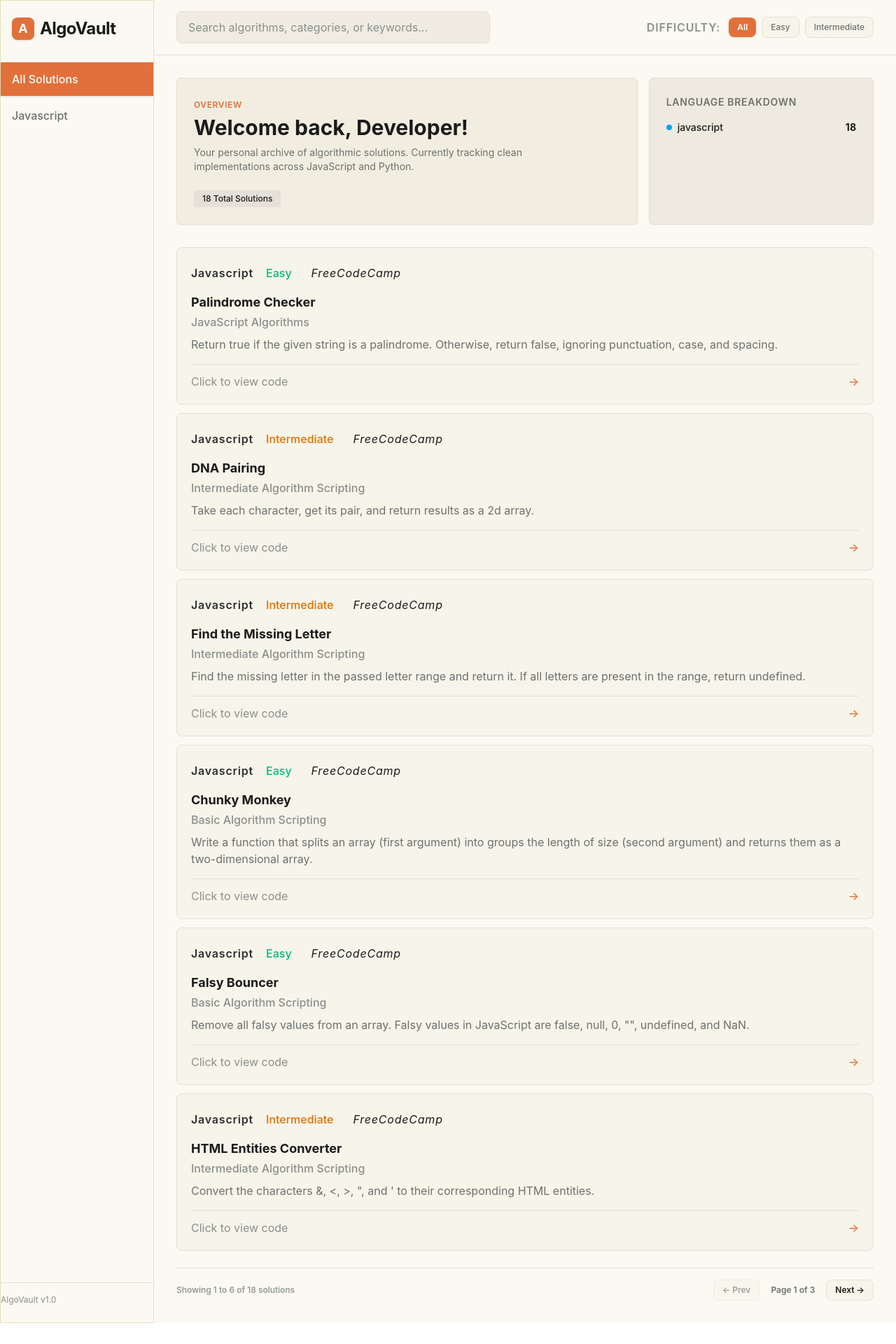
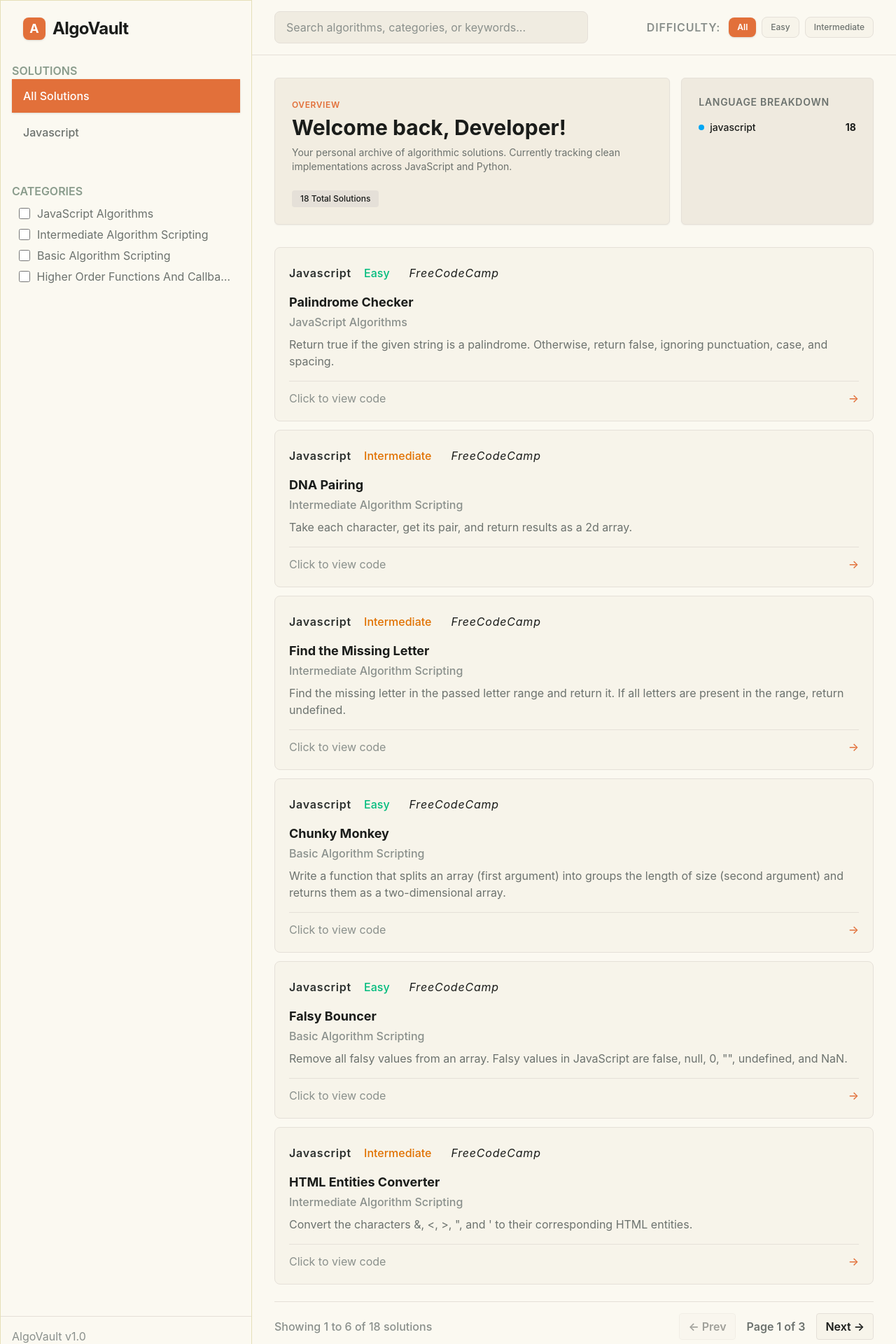
Before and after one commit to ma44ass/algovault, a React (Vite) app: page / in a window 1280 px wide. Shown: the top 1920 px of the page at 70% size. Before the commit the page ends 1890 px from the top, so only its background shows below. Built offline with nearby package versions, Linux system fonts and the light colour scheme.

Commit message:
Feat: add category filtering

```diff
--- a/src/App.jsx
+++ b/src/App.jsx
@@ -13,8 +13,17 @@ export default function App() {
   const [selectedDifficulty, setSelectedDifficulty] = useState("all");
   const [searchQuery, setSearchQuery] = useState("");
   const [selectedSolution, setSelectedSolution] = useState(null);
+  const [selectedCategories, setSelectedCategories] = useState([]);
 
   const totalSolutions = solutions.length;
+
+  const handleToggleCategory = (category) => {
+    setSelectedCategories((prev) =>
+    prev.includes(category)
+     ? prev.filter((item) => item !== category)
+     : [...prev,category]
+    );
+  }
 
   return (
     <div className="min-h-screen bg-[#FBF9F1] text-[#2C302E] font-sans flex">
@@ -22,6 +31,9 @@ export default function App() {
         solutions={solutions}
         selectedLanguage={selectedLanguage}
         setSelectedLanguage={setSelectedLanguage}
+        selectedCategories={selectedCategories}
+        onToggleCategory={handleToggleCategory}
+        onClearCategories={()=> setSelectedCategories([])}
       />
 
       <main className="flex-1 flex flex-col min-w-0">
@@ -41,7 +53,9 @@ export default function App() {
             selectedLanguage={selectedLanguage}
             selectedDifficulty={selectedDifficulty}
             searchQuery={searchQuery}
+            selectedCategories={selectedCategories}
             onOpenModal={(solution) => setSelectedSolution(solution)}
+
           />
         </div>
       </main>
--- a/src/components/Sidebar.jsx
+++ b/src/components/Sidebar.jsx
@@ -2,13 +2,19 @@ export default function Sidebar({
   solutions,
   selectedLanguage,
   setSelectedLanguage,
+  selectedCategories = [],
+  onToggleCategory,
+  onClearCategories,
 }) {
   const languages = ["all", ...new Set(solutions.map((s) => s.language))];
+  const categories = [
+    ...new Set(solutions.map((solution) => solution.category).filter(Boolean)),
+  ];
 
   return (
-    <aside className="w-55 border border-r border-[#E5E0B8] py-6 flex-col justify-between hidden md:flex min-h-screen">
-      <div>
-        <div className="flex items-center gap-2 5 mb-8 pl-4">
+    <aside className="w-90 border border-r border-[#E5E0B8] py-6 flex-col justify-between hidden md:flex min-h-screen">
+      <div className="space-y-12 px-4">
+        <div className="flex items-center gap-2.5 mb-8 pl-4">
           <div
             className="w-8 h-8 rounded-lg bg-[#E2703A] text-white flex items-center justify-center font-bold text-lg shadow-sm
                     "
@@ -21,6 +27,9 @@ export default function Sidebar({
         </div>
 
         <nav className="space-y-1">
+          <span className=" text-md font-semibold uppercase text-[#8A9C8C]">
+              Solutions
+            </span>
           {languages.map((language) => (
             <button
               key={language}
@@ -29,15 +38,57 @@ export default function Sidebar({
                                 ${
                                   selectedLanguage === language
                                     ? "bg-[#E2703A] text-white shadow-sm"
-                                    : "text-[#6C726E] hover:bg-[#EA5DC] hover:text-[#E2703A]"
+                                    : "text-[#6C726E] hover:bg-[#EF2EDE1] hover:text-[#E2703A]"
                                 }`}
             >
               {language === "all" ? "All solutions" : language}
             </button>
           ))}
         </nav>
+
+        <div>
+          <div className="flex items-center justify-between mb-2">
+            <span className=" text-md font-semibold uppercase text-[#8A9C8C]">
+              Categories
+            </span>
+            {selectedCategories.length > 0 && (
+              <button
+                type="button"
+                onClick={onClearCategories}
+                className="text-md font-medium text-[#E2703A] hover:underline cursor-pointer"
+              >
+                Reset
+              </button>
+            )}
+          </div>
+
+          <div className="space-y-1.5 max-h-56 overflow-y-auto">
+            {categories.map((category) => {
+              const isChecked = selectedCategories.includes(category);
+
+              return (
+                <label
+                  key={category}
+                  className={`flex items-center gap-2.5 px-2.5 rounded-lg text-md cursor-pointer transition-colors ${
+                    isChecked
+                      ? "bg-[#F2EDE2] text-[#1A1C1A] font-semibold"
+                      : "text-[#6C726E] hover:bg-[#F7F4EA] hover:text-[#1A1C1A]"
+                  }`}
+                >
+                  <input
+                    type="checkbox"
+                    checked={isChecked}
+                    onChange={() => onToggleCategory?.(category)}
+                    className="h-4 w-4 rounded border-[#E5E0D8] accent-[#E2703A] cursor-pointer"
+                  />
+                  <span className="truncate capitalize">{category}</span>
+                </label>
+              );
+            })}
+          </div>
+        </div>
       </div>
-      <div className="text-xs text-[#8A908C] border-t border-[#E5E0D8] pt-4">
+      <div className="text-md text-[#8A908C] border-t border-[#E5E0D8] pt-4 px-4">
         {" "}
         AlgoVault v1.0
       </div>
--- a/src/components/SolutionGrid.jsx
+++ b/src/components/SolutionGrid.jsx
@@ -8,6 +8,7 @@ export default function SolutionGrid({
   selectedDifficulty,
   searchQuery,
   onOpenModal,
+  selectedCategories = [],
 }) {
   const [currentPage, setCurrentPage] = useState(1);
   const itemsPerPage = 6;
@@ -20,14 +21,21 @@ export default function SolutionGrid({
       selectedDifficulty === "all" ||
       item.difficulty?.toLowerCase() === selectedDifficulty.toLowerCase();
 
+    const matchesCategory =
+      selectedCategories.length === 0 ||
+      selectedCategories.some((category) =>
+      category.toLowerCase()=== item.category?.toLowerCase());
+
+
     const query = searchQuery.toLowerCase();
+
     const matchesSearch =
       item.title.toLowerCase().includes(query) ||
       item.category.toLowerCase().includes(query) ||
       item.description.toLowerCase().includes(query) ||
       item.language.toLowerCase().includes(query);
 
-    return matchesLanguage && matchesDifficulty && matchesSearch;
+    return matchesLanguage && matchesDifficulty &&  matchesCategory && matchesSearch;
   });
 
   if (filteredSolutions.length === 0) {
@@ -35,7 +43,7 @@ export default function SolutionGrid({
       <div className="text-center py-12 bg-[#F7F4EA] border border-[#E5E0D8] rounded-2xl">
         <p className="text-[#6C726E] font-medium">No solutions found.</p>
         <p className="text-[#8A908C] text-xs mt-1">
-          Try adjusting your filters or search query.
+          Try adjusting your category checkboxes, difficulty filter, or search query.
         </p>
       </div>
     );
@@ -62,22 +70,22 @@ export default function SolutionGrid({
 
       {totalPages > 1 && (
         <div className="flex items-center justify-between pt-4 border-t border-[#E5E0D8]">
-          <span className=" text-xs text-[#8A908C] font-medium">
+          <span className=" text-md text-[#8A908C] font-medium">
             Showing {startIndex + 1} to{" "}
             {Math.min(startIndex + itemsPerPage, filteredSolutions.length)} of{" "}
             {filteredSolutions.length} solutions
           </span>
 
-          <div className=" flex items-center gap-2">
+          <div className="flex items-center gap-2">
             <button
               onClick={() => setCurrentPage((prev) => Math.max(prev - 1, 1))}
               disabled={currentPage === 1}
-              className="px-3 py-1.5 rounded-sm bg-[#F7F4EA] border border-[#E5E0D8] text-xs font-semibold text-[#1A1C1A] disabled:opacity-40 disabled:cursor-not-allowed hover:bg-[#EFEADF] transition-colors cursor-pointer"
+              className="px-3 py-1.5 rounded-sm bg-[#F7F4EA] border border-[#E5E0D8] text-md font-semibold text-[#1A1C1A] disabled:opacity-40 disabled:cursor-not-allowed hover:bg-[#EFEADF] transition-colors cursor-pointer"
             >
               &larr; Prev
             </button>
 
-            <span className="text-xs font-semibold text-[#6C726E] px-2">
+            <span className="text-md font-semibold text-[#6C726E] px-2">
               Page {currentPage} of {totalPages}
             </span>
 
@@ -86,7 +94,7 @@ export default function SolutionGrid({
                 setCurrentPage((prev) => Math.min(prev + 1, totalPages))
               }
               disabled={currentPage === totalPages}
-              className="px-3 py-1.5 rounded-lg bg-[#F7F4EA] border border-[#E5E0D8] text-xs font-semibold text-[#1A1C1A] disabled:opacity-40 disabled:cursor-not-allowed hover:bg-[#EFEADF] transition-colors cursor-pointer"
+              className="px-3 py-1.5 rounded-sm bg-[#F7F4EA] border border-[#E5E0D8] text-md font-semibold text-[#1A1C1A] disabled:opacity-40 disabled:cursor-not-allowed hover:bg-[#EFEADF] transition-colors cursor-pointer"
             >
               Next &rarr;
             </button>
```
